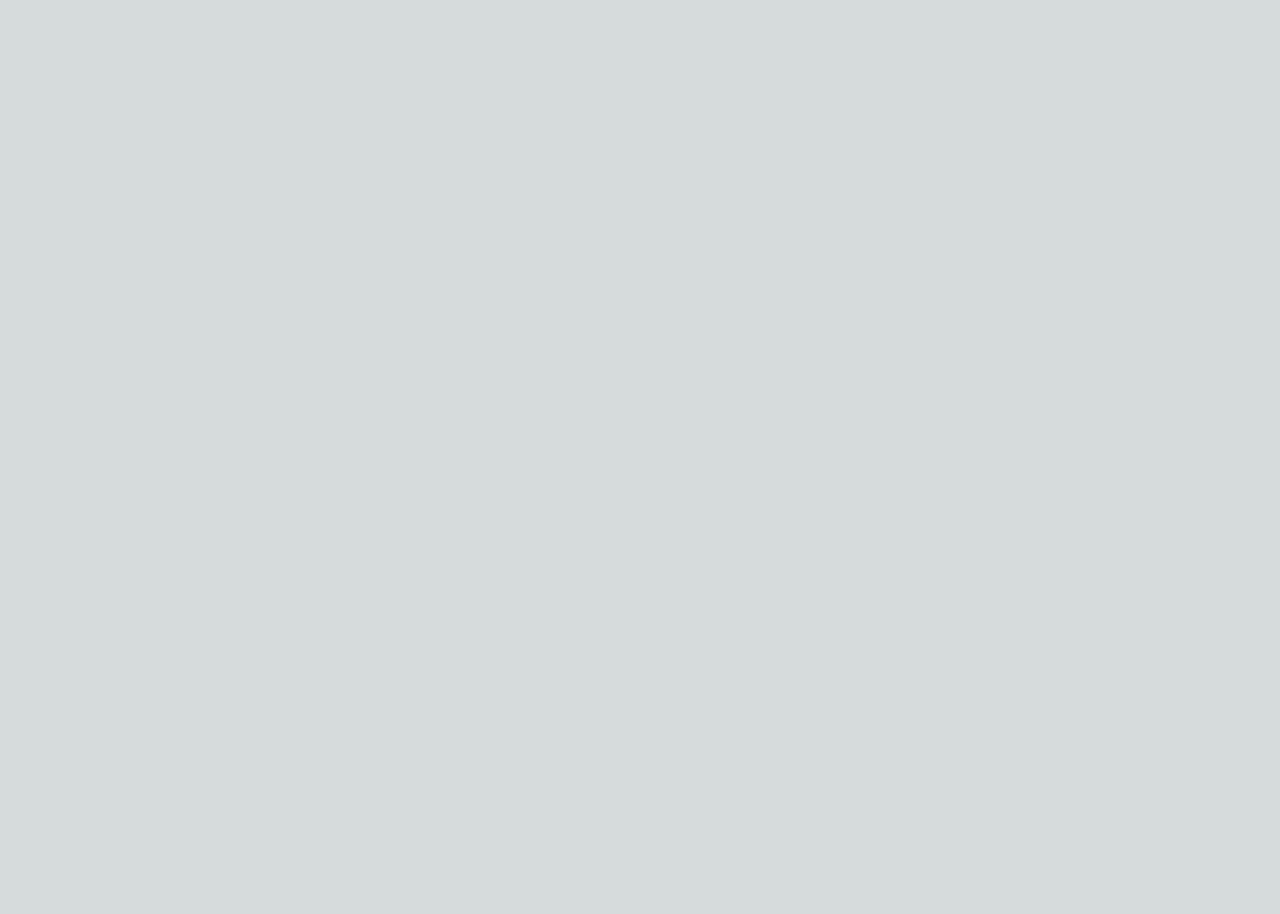
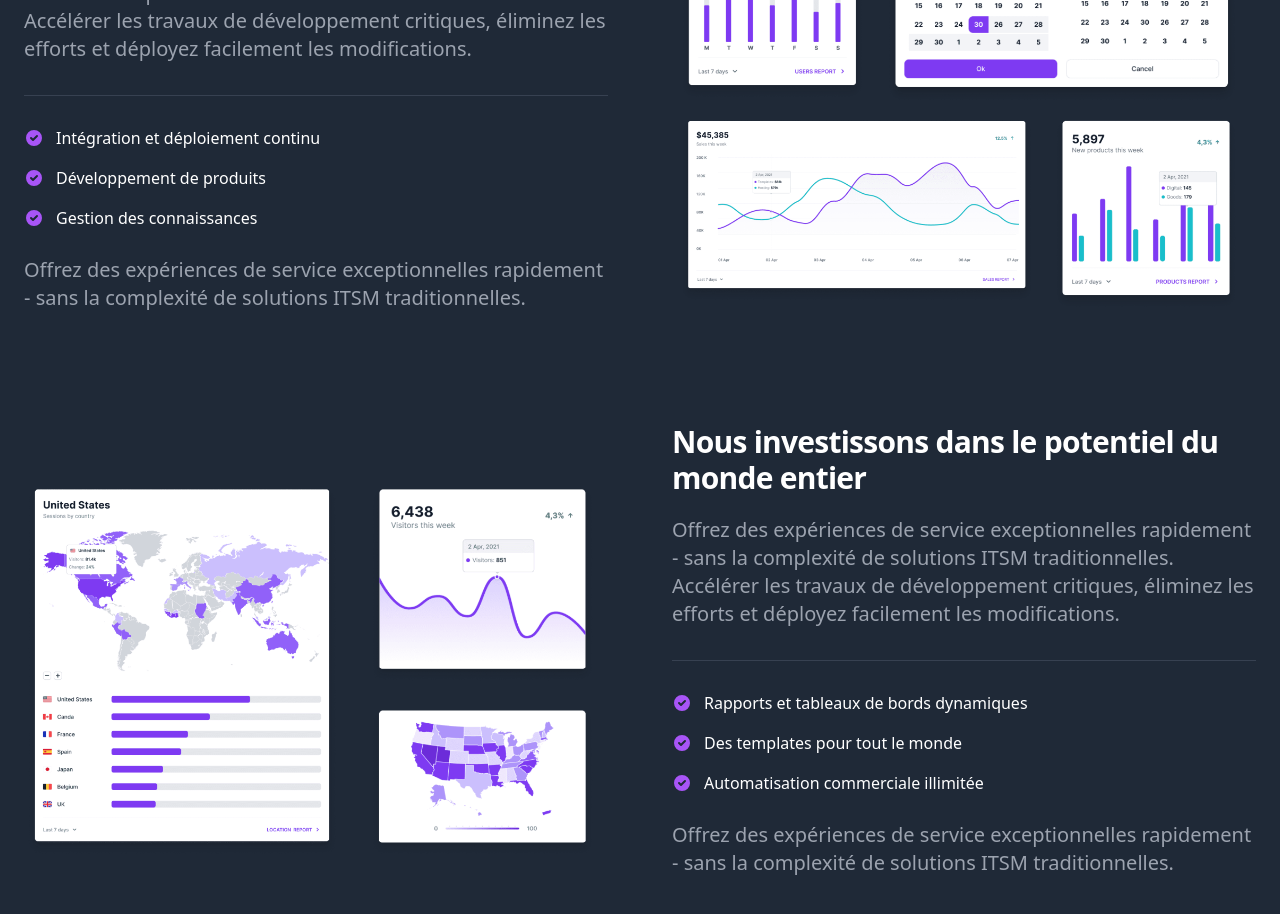
Before and after one commit to Sladriix-dev/Landing-page, a Next.js app: page / in a window 1280 px wide. Shown: the part 920-1834 px from the top of the page. Before the commit the page ends 800 px from the top, so only its background shows below. Built offline with nearby package versions, Linux system fonts and the light colour scheme.

Commit message:
ADD FirstDescription component

```diff
--- /dev/null
+++ b/components/FirstDescription.jsx
@@ -0,0 +1,162 @@
+const FirstDescription = () => {
+  return (
+    <section className="bg-gray-800">
+      <div className="max-w-screen-xl px-4 py-8 mx-auto space-y-12 lg:space-y-20 lg:py-24 lg:px-6">
+        <div className="items-center gap-8 lg:grid lg:grid-cols-2 xl:gap-16">
+          <div className="sm:text-lg text-gray-400">
+            <h2 className="text-white font-extrabold text-3xl tracking-tight mb-5">
+              Travaillez avec des outils que vous utilisez
+            </h2>
+            <p className="font-light lg:text-xl mb-8">
+              Offrez des expériences de service exceptionnelles rapidement -
+              sans la complexité de solutions ITSM traditionnelles. Accélérer
+              les travaux de développement critiques, éliminez les efforts et
+              déployez facilement les modifications.
+            </p>
+            <ul className="pt-8 space-y-5 border-t my-7 border-gray-700">
+              <li className="flex space-x-3">
+                <svg
+                  className="flex-shrink-0 w-5 h-5 text-purple-500 dark:text-purple-400"
+                  fill="currentColor"
+                  viewBox="0 0 20 20"
+                  xmlns="http://www.w3.org/2000/svg"
+                >
+                  <path
+                    fillRule="evenodd"
+                    d="M10 18a8 8 0 100-16 8 8 0 000 16zm3.707-9.293a1 1 0 00-1.414-1.414L9 10.586 7.707 9.293a1 1 0 00-1.414 1.414l2 2a1 1 0 001.414 0l4-4z"
+                    clipRule="evenodd"
+                  ></path>
+                </svg>
+                <span className="text-base font-medium leading-tight text-white">
+                  Intégration et déploiement continu
+                </span>
+              </li>
+              <li className="flex space-x-3">
+                <svg
+                  className="flex-shrink-0 w-5 h-5 text-purple-500 dark:text-purple-400"
+                  fill="currentColor"
+                  viewBox="0 0 20 20"
+                  xmlns="http://www.w3.org/2000/svg"
+                >
+                  <path
+                    fill-rule="evenodd"
+                    d="M10 18a8 8 0 100-16 8 8 0 000 16zm3.707-9.293a1 1 0 00-1.414-1.414L9 10.586 7.707 9.293a1 1 0 00-1.414 1.414l2 2a1 1 0 001.414 0l4-4z"
+                    clip-rule="evenodd"
+                  ></path>
+                </svg>
+                <span className="text-base font-medium leading-tight text-white">
+                  Développement de produits
+                </span>
+              </li>
+              <li className="flex space-x-3">
+                <svg
+                  className="flex-shrink-0 w-5 h-5 text-purple-500 dark:text-purple-400"
+                  fill="currentColor"
+                  viewBox="0 0 20 20"
+                  xmlns="http://www.w3.org/2000/svg"
+                >
+                  <path
+                    fill-rule="evenodd"
+                    d="M10 18a8 8 0 100-16 8 8 0 000 16zm3.707-9.293a1 1 0 00-1.414-1.414L9 10.586 7.707 9.293a1 1 0 00-1.414 1.414l2 2a1 1 0 001.414 0l4-4z"
+                    clip-rule="evenodd"
+                  ></path>
+                </svg>
+                <span className="text-base font-medium leading-tight text-white">
+                  Gestion des connaissances
+                </span>
+              </li>
+            </ul>
+
+            <p className="mb-8 font-light lg:text-xl">
+              Offrez des expériences de service exceptionnelles rapidement -
+              sans la complexité de solutions ITSM traditionnelles.
+            </p>
+          </div>
+          <img
+            className="w-full mb-4 rounded-lg lg:mb-0 lg:flex"
+            src="feature-1.png"
+            alt="feature1"
+          />
+        </div>
+
+        <div className="items-center gap-8 lg:grid lg:grid-cols-2 xl:gap-16">
+          <img
+            className="w-full mb-4 rounded-lg lg:mb-0 lg:flex"
+            src="feature-2.png"
+            alt="feature2"
+          />
+          <div className="sm:text-lg text-gray-400">
+            <h2 className="text-white font-extrabold text-3xl tracking-tight mb-5">
+              Nous investissons dans le potentiel du monde entier
+            </h2>
+            <p className="font-light lg:text-xl mb-8">
+              Offrez des expériences de service exceptionnelles rapidement -
+              sans la complexité de solutions ITSM traditionnelles. Accélérer
+              les travaux de développement critiques, éliminez les efforts et
+              déployez facilement les modifications.
+            </p>
+            <ul className="pt-8 space-y-5 border-t my-7 border-gray-700">
+              <li className="flex space-x-3">
+                <svg
+                  className="flex-shrink-0 w-5 h-5 text-purple-500 dark:text-purple-400"
+                  fill="currentColor"
+                  viewBox="0 0 20 20"
+                  xmlns="http://www.w3.org/2000/svg"
+                >
+                  <path
+                    fillRule="evenodd"
+                    d="M10 18a8 8 0 100-16 8 8 0 000 16zm3.707-9.293a1 1 0 00-1.414-1.414L9 10.586 7.707 9.293a1 1 0 00-1.414 1.414l2 2a1 1 0 001.414 0l4-4z"
+                    clipRule="evenodd"
+                  ></path>
+                </svg>
+                <span className="text-base font-medium leading-tight text-white">
+                  Rapports et tableaux de bords dynamiques
+                </span>
+              </li>
+              <li className="flex space-x-3">
+                <svg
+                  className="flex-shrink-0 w-5 h-5 text-purple-500 dark:text-purple-400"
+                  fill="currentColor"
+                  viewBox="0 0 20 20"
+                  xmlns="http://www.w3.org/2000/svg"
+                >
+                  <path
+                    fill-rule="evenodd"
+                    d="M10 18a8 8 0 100-16 8 8 0 000 16zm3.707-9.293a1 1 0 00-1.414-1.414L9 10.586 7.707 9.293a1 1 0 00-1.414 1.414l2 2a1 1 0 001.414 0l4-4z"
+                    clip-rule="evenodd"
+                  ></path>
+                </svg>
+                <span className="text-base font-medium leading-tight text-white">
+                  Des templates pour tout le monde
+                </span>
+              </li>
+              <li className="flex space-x-3">
+                <svg
+                  className="flex-shrink-0 w-5 h-5 text-purple-500 dark:text-purple-400"
+                  fill="currentColor"
+                  viewBox="0 0 20 20"
+                  xmlns="http://www.w3.org/2000/svg"
+                >
+                  <path
+                    fill-rule="evenodd"
+                    d="M10 18a8 8 0 100-16 8 8 0 000 16zm3.707-9.293a1 1 0 00-1.414-1.414L9 10.586 7.707 9.293a1 1 0 00-1.414 1.414l2 2a1 1 0 001.414 0l4-4z"
+                    clip-rule="evenodd"
+                  ></path>
+                </svg>
+                <span className="text-base font-medium leading-tight text-white">
+                  Automatisation commerciale illimitée
+                </span>
+              </li>
+            </ul>
+            <p className="mb-8 font-light lg:text-xl">
+              Offrez des expériences de service exceptionnelles rapidement -
+              sans la complexité de solutions ITSM traditionnelles.
+            </p>
+          </div>
+        </div>
+      </div>
+    </section>
+  );
+};
+
+export default FirstDescription;
--- a/components/Main.jsx
+++ b/components/Main.jsx
@@ -8,10 +8,10 @@ const main = () => {
           <div className="mr-auto place-self-center lg:col-span-7">
             <h1
               data-aos="fade-right"
-              className="max-w-2xl mb-4 text-4xl font-extrabold leading-none tracking-tight md:text-5xl xl:text-6xl dark:text-white"
+              className="max-w-3xl mb-4 text-4xl font-extrabold leading-none tracking-tight md:text-5xl xl:text-6xl dark:text-white"
             >
-              Création de produits <br />
-              et de marques digitaux
+              Création digital <br />
+              de produits et de marques
             </h1>
             <p
               data-aos="fade-right"
--- a/pages/index.js
+++ b/pages/index.js
@@ -1,11 +1,13 @@
 import Main from "@/components/Main"
 import Header from "@/components/Header"
+import FirstDescription from "@/components/FirstDescription"
 
 export default function Home() {
   return (
     <>
       <Header />
       <Main />
+      <FirstDescription />
     </>
   )
 }
```
Also changed, not shown: public/feature-1.png (added), public/feature-2.png (added).
